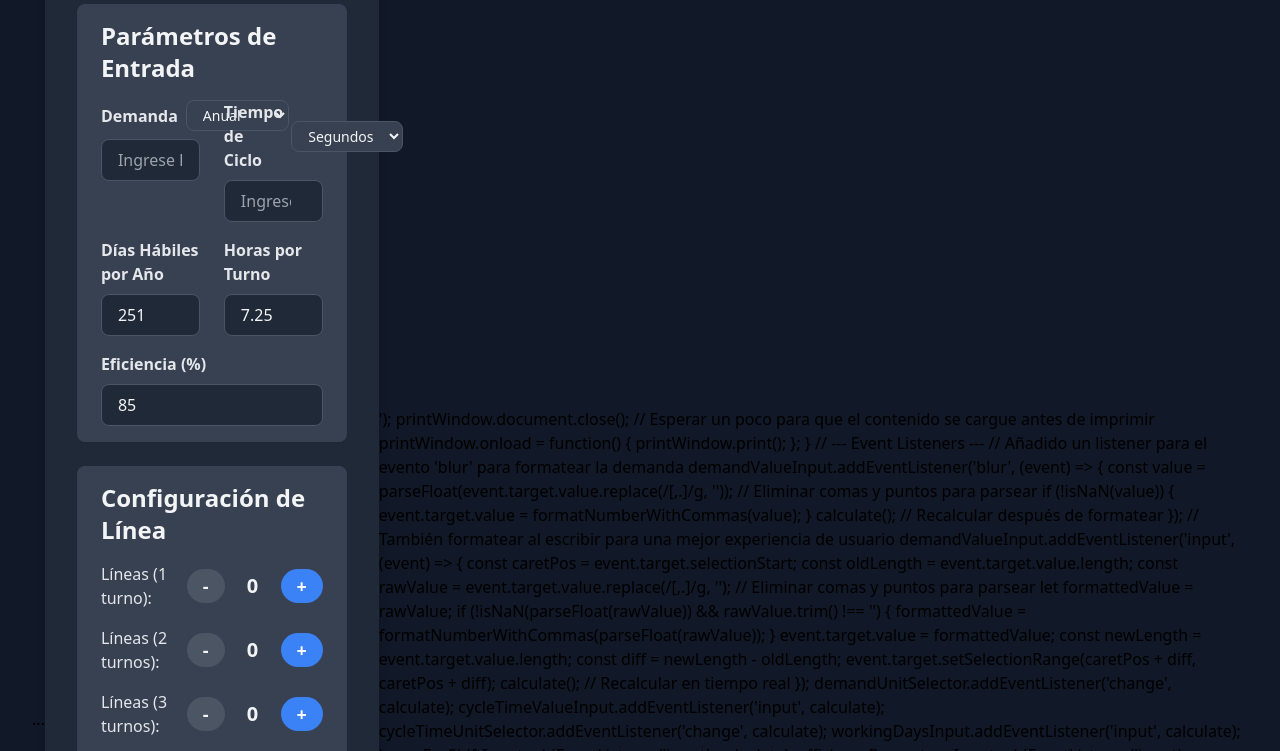
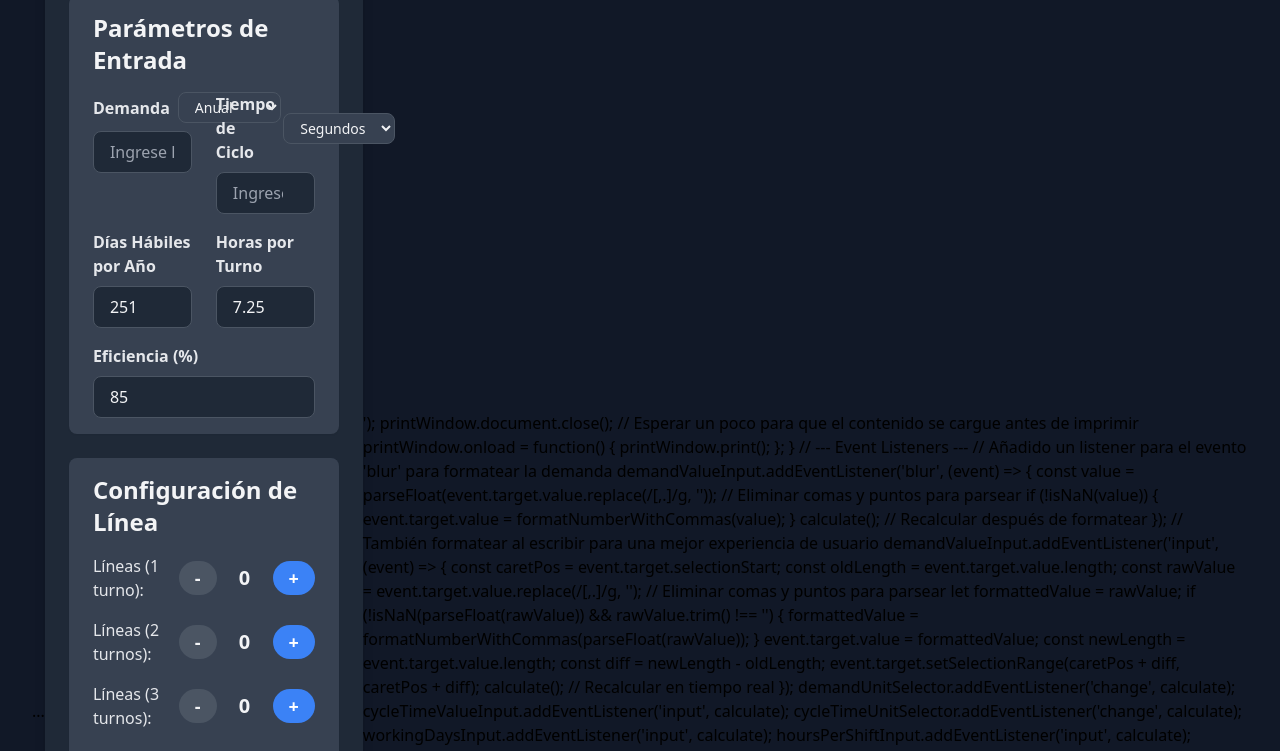
Before and after one commit to maverick752/Leantools, a plain HTML site: page index.html in a window 1280 px wide. Shown: the part 252-1003 px from the top of the page. Drawn offline with nearby package versions, Linux system fonts and the light colour scheme.

Commit message:
Update index.html

```diff
--- a/index.html
+++ b/index.html
@@ -161,7 +161,7 @@
   </style>
 </head>
 <body class="font-inter bg-gray-900 min-h-screen flex items-center justify-center p-4 sm:p-6 lg:p-8 overflow-x-hidden">
-<div class="container bg-gray-800 rounded-xl shadow-lg p-6 sm:p-8 w-full max-w-2xl">
+<div class="container bg-gray-800 rounded-xl shadow-lg p-4 sm:p-6 w-full max-w-2xl mx-auto">
     <div class="flex justify-center mb-6">
       <img id="logoImg" src="https://s3-prod.plasticsnews.com/s3fs-public/styles/1024x512/public/accumed-logo_i.jpg" alt="Logotipo de AccuMED" class="h-16 w-auto object-contain rounded-lg shadow-sm" onerror="this.onerror=null;this.src='https://placehold.co/120x60/AEC6CF/000000?text=AccuMED+Logo';">
     </div>
```
